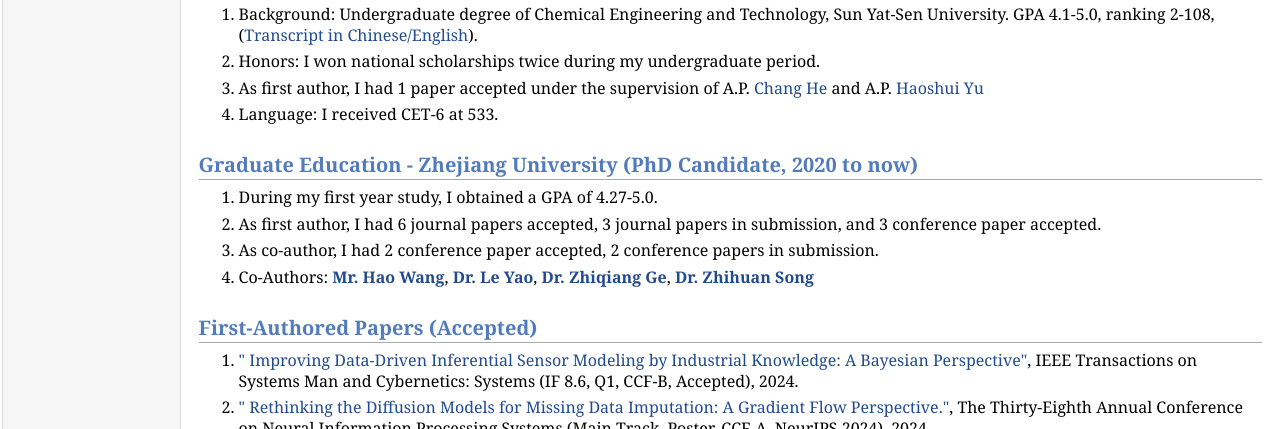
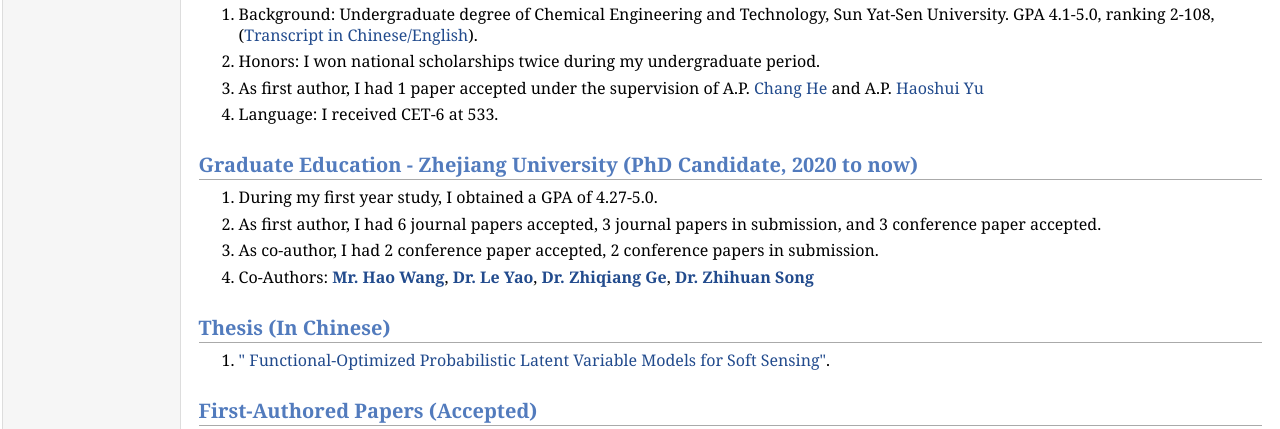
Before and after one commit to ZiciuCanJustus/ZiciuCanJustus.github.io, a plain HTML site: page index.html in a window 1280 px wide. Shown: the part 337-766 px from the top of the page. Drawn offline with Linux system fonts and the light colour scheme.

Commit message:
added thesis v0

```diff
--- a/index.html
+++ b/index.html
@@ -75,6 +75,18 @@ Supervisor: <a href="https://person.zju.edu.cn/en/zhsong" target=&ldquo;blank&rd
 </p>
 </li>
 <li><p>Co-Authors: <a href="https://scholar.google.com/citations?user=2ZMnbaoAAAAJ&amp;hl=zh-CN" target=&ldquo;blank&rdquo;><b>Mr. Hao Wang</b></a>, <a href="https://scholar.google.com/citations?user=WPjue40AAAAJ&amp;hl=zh-CN" target=&ldquo;blank&rdquo;><b>Dr. Le Yao</b></a>, <a href="https://scholar.google.com/citations?user=g_EMkuMAAAAJ&amp;hl=zh-CN" target=&ldquo;blank&rdquo;><b>Dr. Zhiqiang Ge</b></a>, <a href="https://scholar.google.com/citations?user=VD0N7ucAAAAJ&amp;hl=zh-CN," target=&ldquo;blank&rdquo;><b>Dr. Zhihuan Song</b></a>
+
+
+
+</p>
+</li>
+</ol>
+<h2>Thesis (In Chinese)
+</h2>
+<ol>
+<li><p><a href="drafts/ThesisResult.pdf" target=&ldquo;blank&rdquo;>" Functional-Optimized Probabilistic Latent Variable Models for Soft Sensing"</a>.
+
+
 
 
 
```
Also changed, not shown: 2 other files.
